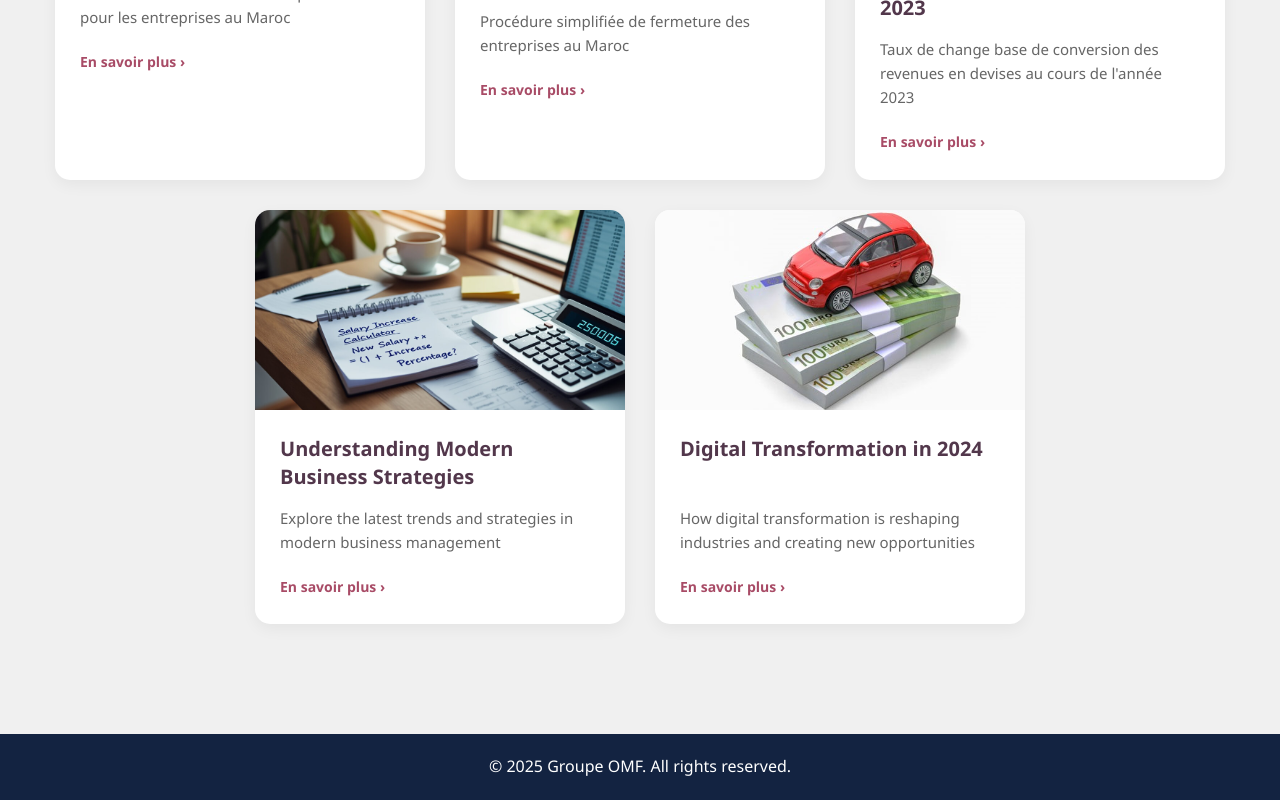
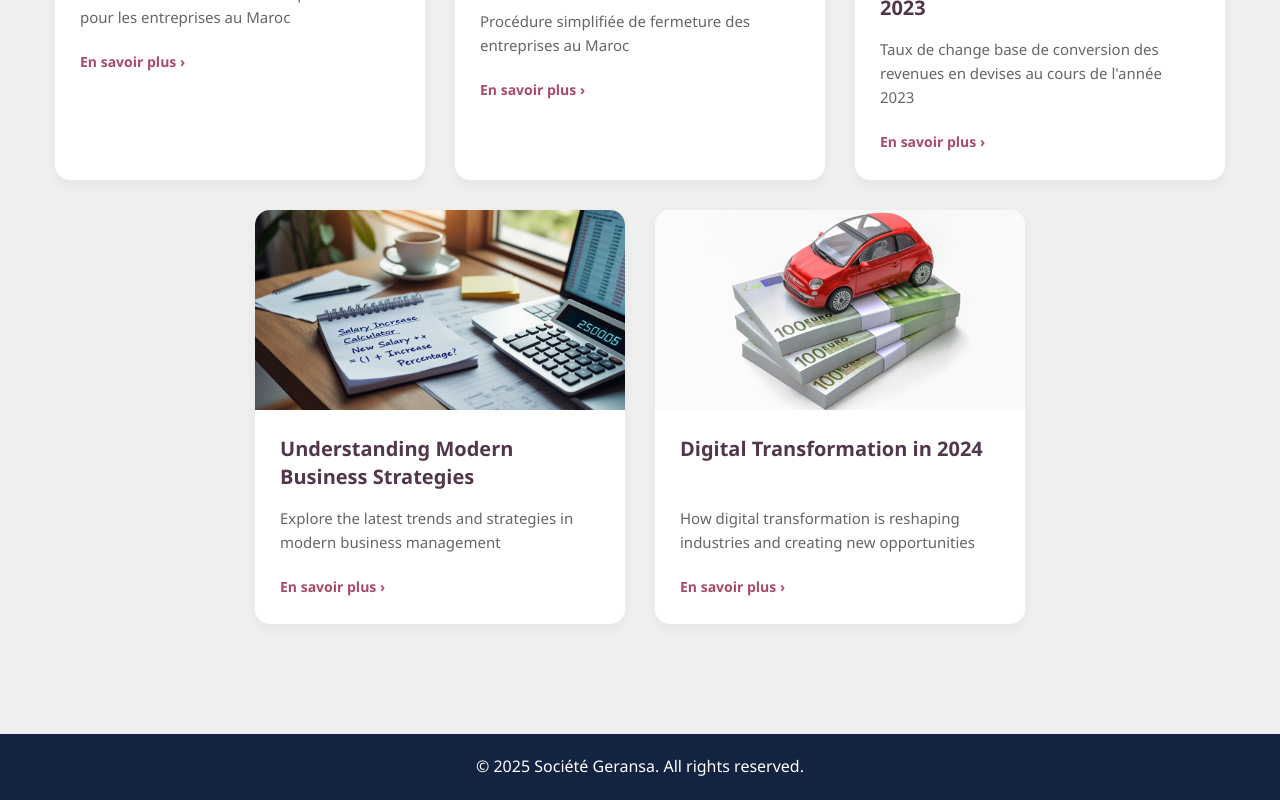
Before and after one commit to younessX/geransa-web, a React (Create React App) app: page / in a window 1280 px wide. Shown: the part 3381-4181 px from the top of the page. Built offline with nearby package versions, Linux system fonts and the light colour scheme.

Commit message:
use hashRouter instead of browserRouter

```diff
--- a/src/App.js
+++ b/src/App.js
@@ -1,5 +1,5 @@
 import React from 'react';
-import { BrowserRouter, Routes, Route } from 'react-router-dom';
+import { HashRouter, Routes, Route } from 'react-router-dom';
 import './App.css';
 
 // Import components
@@ -21,7 +21,7 @@
 
 function App() {
   return (
-    <BrowserRouter>
+    <HashRouter>
       <div className="App">
         <Header />
         <Routes>
@@ -30,11 +30,11 @@
         </Routes>
         <footer className="footer">
           <div className="container">
-            <p>&copy; {new Date().getFullYear()} Groupe OMF. All rights reserved.</p>
+            <p>&copy; {new Date().getFullYear()} Société Geransa. All rights reserved.</p>
           </div>
         </footer>
       </div>
-    </BrowserRouter>
+    </HashRouter>
   );
 }
 
```
